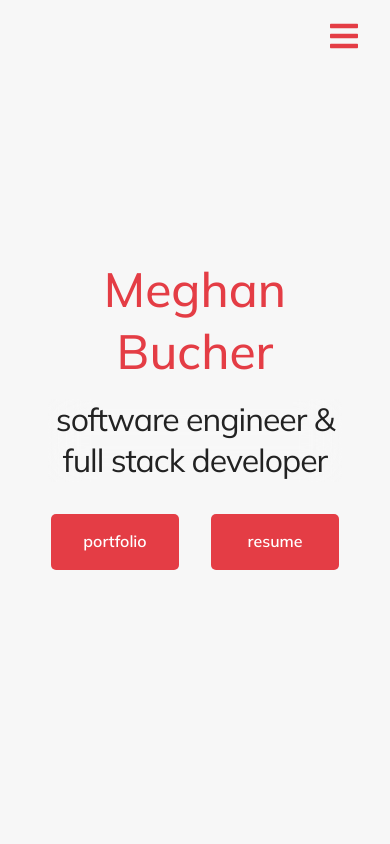
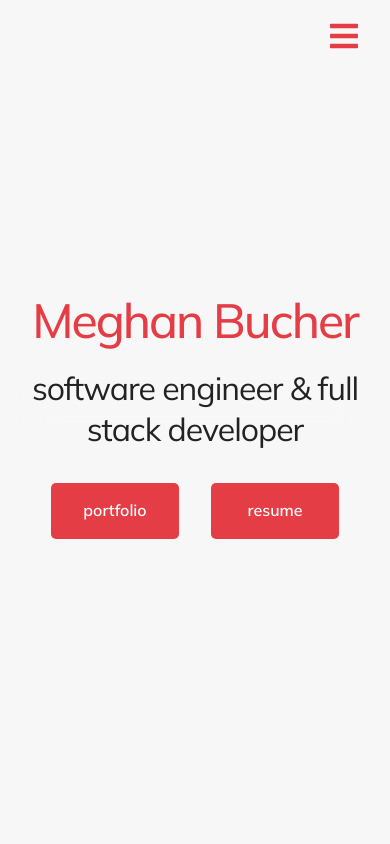
Before and after one commit to megbuch/portfolio-v2, a React (Create React App) app: page / in a window 390 px wide. Shown: the top 844 px of the page. Built offline with nearby package versions, Linux system fonts and the light colour scheme.

Commit message:
fixes hero for mobile displays

```diff
--- a/src/pages/LandingPage/LandingPage.css
+++ b/src/pages/LandingPage/LandingPage.css
@@ -11,7 +11,7 @@
 }
 
 .Hero h1 {
-  font-size: 6rem;
+  font-size: 5rem;
   line-height: 1.3;
   font-weight: 500;
   opacity: 0;
@@ -88,11 +88,12 @@
 @media only screen and (max-width: 800px) {
   .Hero {
     height: 100vh;
-    padding: 3rem;
+    padding: 1rem;
   }
 
   .Hero h1 {
     font-size: 3rem;
+    letter-spacing: -2px;
   }
 
   .Hero h2 {
```
